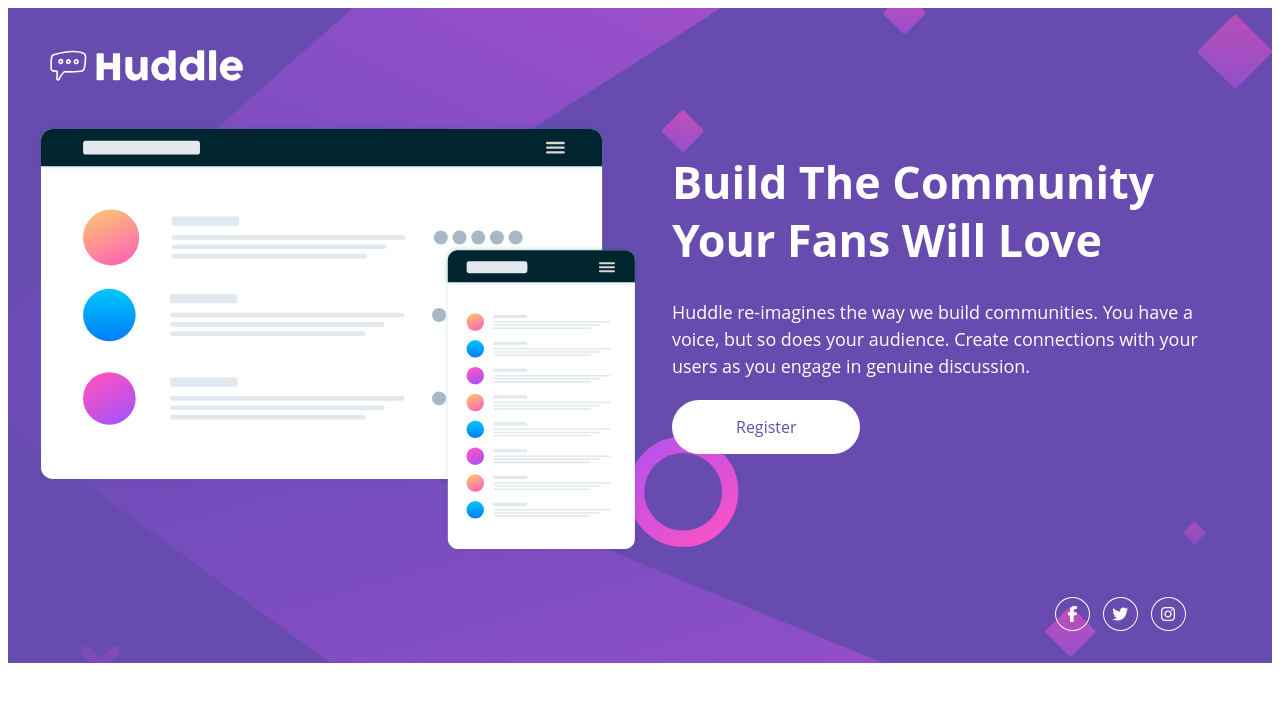
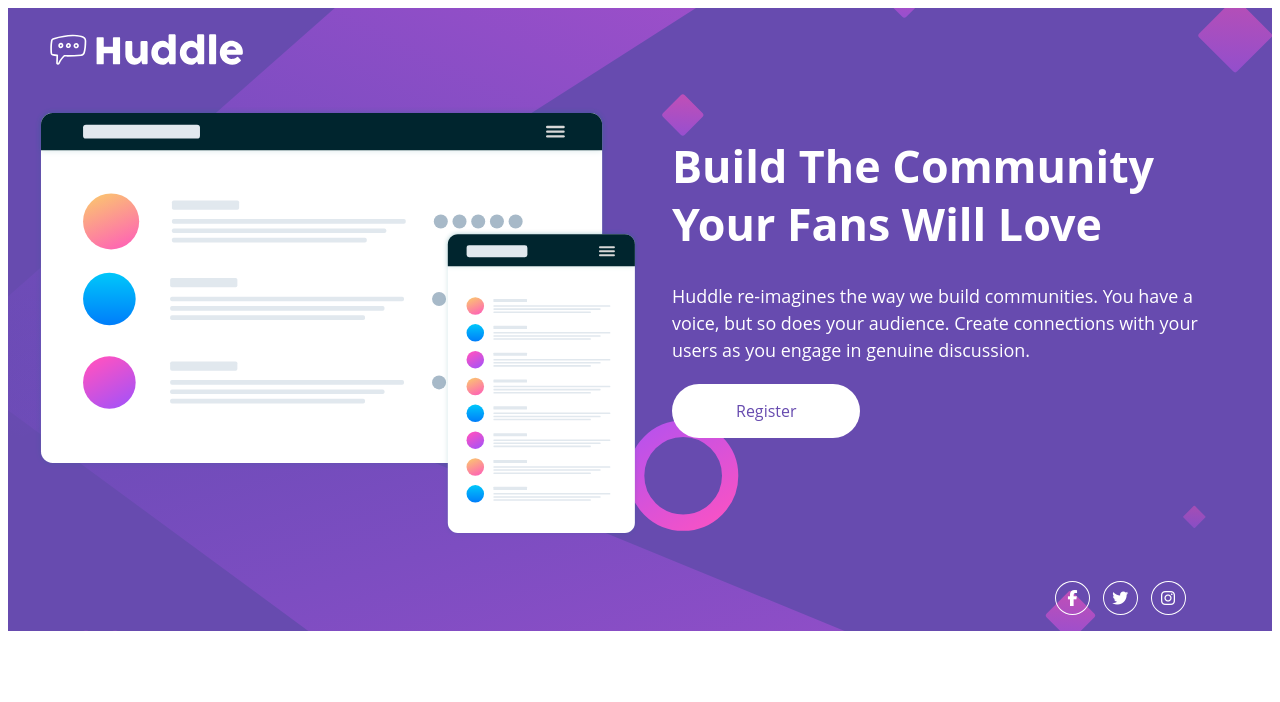
Before and after one commit to Mahakprajapati/huddle-landing-page-with-single-introductory-section-master, a plain HTML site: page index.html in a window 1280 px wide. Drawn offline with Linux system fonts and the light colour scheme; a web font is replaced by a local one.

Commit message:
second commit

```diff
--- a/style.css
+++ b/style.css
@@ -10,16 +10,13 @@ main{
     display: flex;
     justify-content: center;
     align-items: baseline;
+    overflow: hidden;
 
 }
 .container {
-  /* background-image: url(./huddle-landing-page-with-single-introductory-section-master/images/bg-mobile.svg);
-  background-size: 100%;
-  background-position: top;
-  background-repeat: no-repeat; */
   max-width: 278px;
   background-color: var(--Violet);
-  padding-block: 2em;
+  padding-block: 1em;
 }
 
 .container > img{
```
